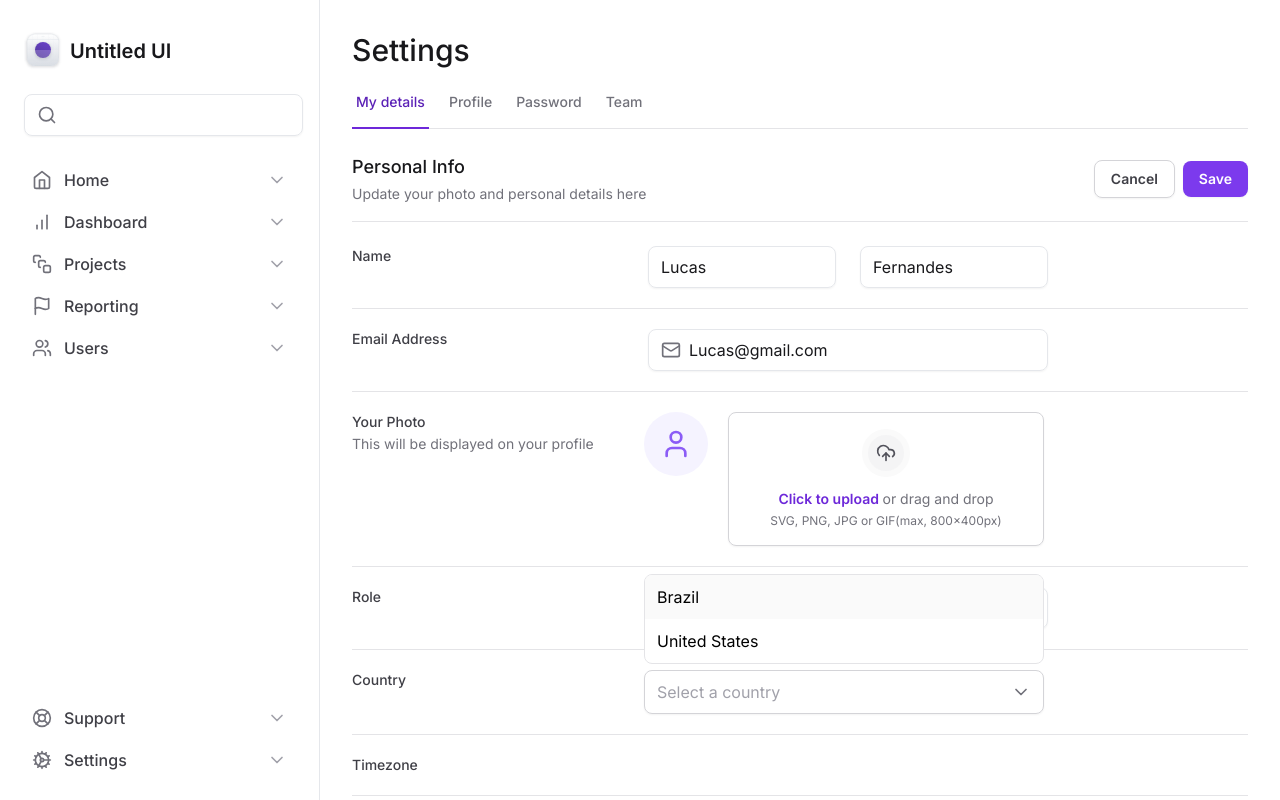
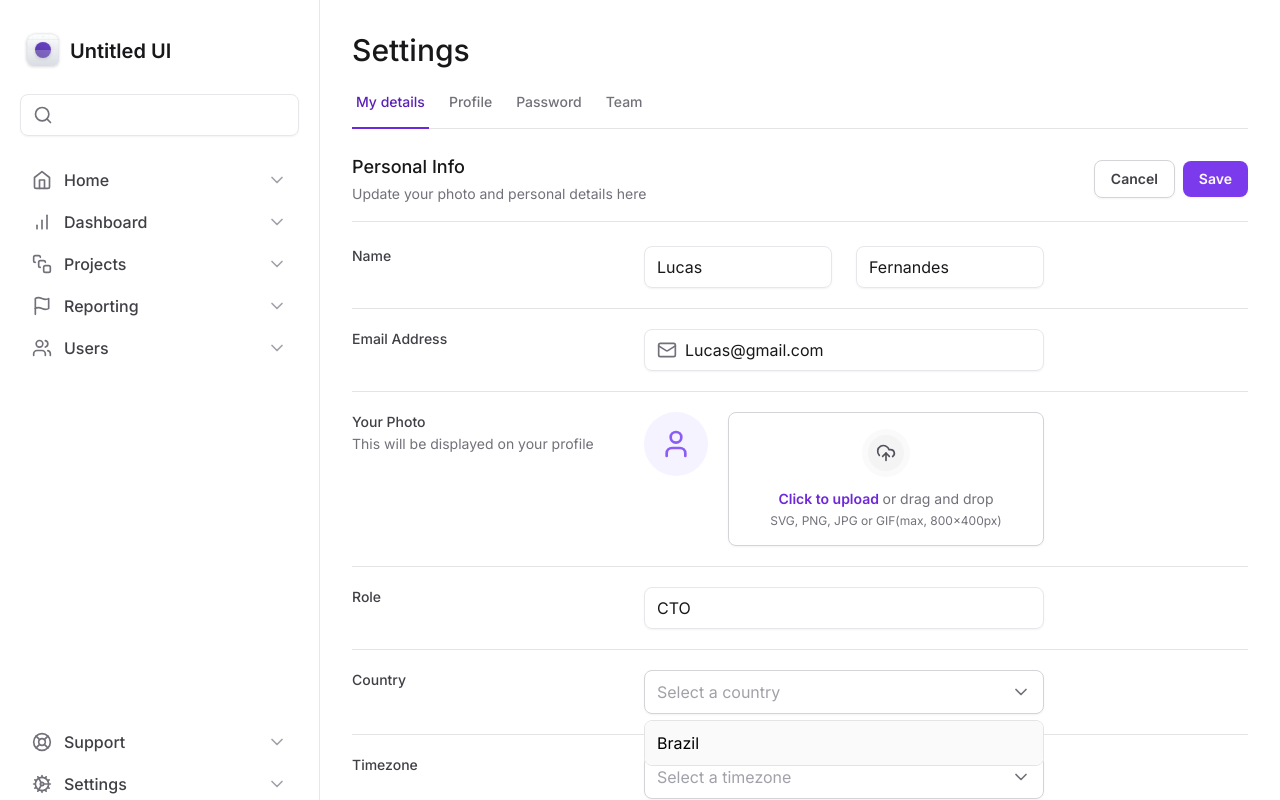
Before and after one commit to LucasRochaFernandes/MASTERING_TAILWIND, a Next.js app: page / in a window 1280 px wide. Both pictures are taken after a click on the button "Select a country". Shown: the top 800 px of the page. Built offline with nearby package versions, Linux system fonts and the light colour scheme.

Commit message:
Pattern Selects

```diff
--- a/src/app/page.tsx
+++ b/src/app/page.tsx
@@ -2,6 +2,7 @@
 
 import * as FileInput from '@/components/Form/FileInput/index'
 import { Select } from '@/components/Form/Select'
+import { SelectItem } from '@/components/Form/Select/SelectItem'
 import * as Input from '@/components/input'
 import { SettingsTabs } from '@/components/SettingsTabs'
 
@@ -111,7 +112,9 @@
             >
               Country
             </label>
-            <Select />
+            <Select placeholder="Select a country">
+              <SelectItem value="br" text="Brazil"></SelectItem>
+            </Select>
           </div>
           <div className="grid grid-cols-form gap-3 pt-5">
             <label
@@ -120,7 +123,12 @@
             >
               Timezone
             </label>
-            <div></div>
+            <Select placeholder="Select a timezone">
+              <SelectItem
+                value="ps"
+                text="Pacific Standard UTC(8:00)"
+              ></SelectItem>
+            </Select>
           </div>
           <div className="grid grid-cols-form gap-3 pt-5">
             <label htmlFor="bio" className="text-sm font-medium text-zinc-700">
--- a/src/components/Form/Select.tsx
+++ /dev/null
@@ -1,53 +0,0 @@
-'use client'
-
-import * as SelectPrimitive from '@radix-ui/react-select'
-import { Check, ChevronDown } from 'lucide-react'
-
-export function Select() {
-  return (
-    <SelectPrimitive.Root>
-      <SelectPrimitive.Trigger className="flex h-11 w-full items-center justify-between gap-2 rounded-lg border border-zinc-300 px-3 py-2 shadow-sm data-[placeholder]:text-zinc-400">
-        <SelectPrimitive.Value
-          placeholder="Select a country"
-          className="text-black"
-        />
-        <SelectPrimitive.Icon>
-          <ChevronDown className="h-5 w-5 text-zinc-500" />
-        </SelectPrimitive.Icon>
-      </SelectPrimitive.Trigger>
-      <SelectPrimitive.Portal>
-        <SelectPrimitive.Content
-          side="bottom"
-          sideOffset={6}
-          position="popper"
-          className="z-10 w-[--radix-select-trigger-width] overflow-hidden rounded-lg border border-zinc-200 bg-white "
-        >
-          <SelectPrimitive.Viewport>
-            <SelectPrimitive.Item
-              className="flex items-center justify-between  gap-2 px-3 py-2.5 outline-none data-[highlighted]:bg-zinc-50"
-              value="br"
-            >
-              <SelectPrimitive.ItemText className="text-black">
-                Brazil
-              </SelectPrimitive.ItemText>
-              <SelectPrimitive.ItemIndicator>
-                <Check className="h-4 w-4 text-violet-500" />
-              </SelectPrimitive.ItemIndicator>
-            </SelectPrimitive.Item>
-            <SelectPrimitive.Item
-              className="flex items-center justify-between gap-2 px-3 py-2.5 outline-none data-[highlighted]:bg-zinc-50 "
-              value="us"
-            >
-              <SelectPrimitive.ItemText className="text-black">
-                United States
-              </SelectPrimitive.ItemText>
-              <SelectPrimitive.ItemIndicator>
-                <Check className="h-4 w-4 text-violet-500" />
-              </SelectPrimitive.ItemIndicator>
-            </SelectPrimitive.Item>
-          </SelectPrimitive.Viewport>
-        </SelectPrimitive.Content>
-      </SelectPrimitive.Portal>
-    </SelectPrimitive.Root>
-  )
-}
--- /dev/null
+++ b/src/components/Form/Select/SelectItem.tsx
@@ -0,0 +1,21 @@
+'use client'
+
+import * as Select from '@radix-ui/react-select'
+import { Check } from 'lucide-react'
+
+type SelectItemProps = Select.SelectItemProps & {
+  text: string
+}
+export function SelectItem({ text, ...props }: SelectItemProps) {
+  return (
+    <Select.Item
+      className="flex items-center justify-between  gap-2 px-3 py-2.5 outline-none data-[highlighted]:bg-zinc-50"
+      {...props}
+    >
+      <Select.ItemText className="text-black">{text}</Select.ItemText>
+      <Select.ItemIndicator>
+        <Check className="h-4 w-4 text-violet-500" />
+      </Select.ItemIndicator>
+    </Select.Item>
+  )
+}
--- /dev/null
+++ b/src/components/Form/Select/index.tsx
@@ -0,0 +1,36 @@
+'use client'
+
+import * as SelectPrimitive from '@radix-ui/react-select'
+import { ChevronDown } from 'lucide-react'
+import { ReactNode } from 'react'
+
+interface SelectProps {
+  children: ReactNode
+  placeholder: string
+}
+
+export function Select({ children, placeholder }: SelectProps) {
+  return (
+    <SelectPrimitive.Root>
+      <SelectPrimitive.Trigger className="flex h-11 w-full items-center justify-between gap-2 rounded-lg border border-zinc-300 px-3 py-2 shadow-sm data-[placeholder]:text-zinc-400">
+        <SelectPrimitive.Value
+          placeholder={placeholder}
+          className="text-black"
+        />
+        <SelectPrimitive.Icon>
+          <ChevronDown className="h-5 w-5 text-zinc-500" />
+        </SelectPrimitive.Icon>
+      </SelectPrimitive.Trigger>
+      <SelectPrimitive.Portal>
+        <SelectPrimitive.Content
+          side="bottom"
+          sideOffset={6}
+          position="popper"
+          className="z-10 w-[--radix-select-trigger-width] overflow-hidden rounded-lg border border-zinc-200 bg-white "
+        >
+          <SelectPrimitive.Viewport>{children}</SelectPrimitive.Viewport>
+        </SelectPrimitive.Content>
+      </SelectPrimitive.Portal>
+    </SelectPrimitive.Root>
+  )
+}
--- a/src/components/input.tsx
+++ b/src/components/input.tsx
@@ -22,7 +22,7 @@
 export function InputRoot(props: InputRootProps) {
   return (
     <div
-      className="boder-sinc-300 mx-1 flex w-full items-center gap-2 rounded-lg border px-3 py-2 shadow-sm"
+      className="boder-sinc-300 flex w-full items-center gap-2 rounded-lg border px-3 py-2 shadow-sm"
       {...props}
     />
   )
```
